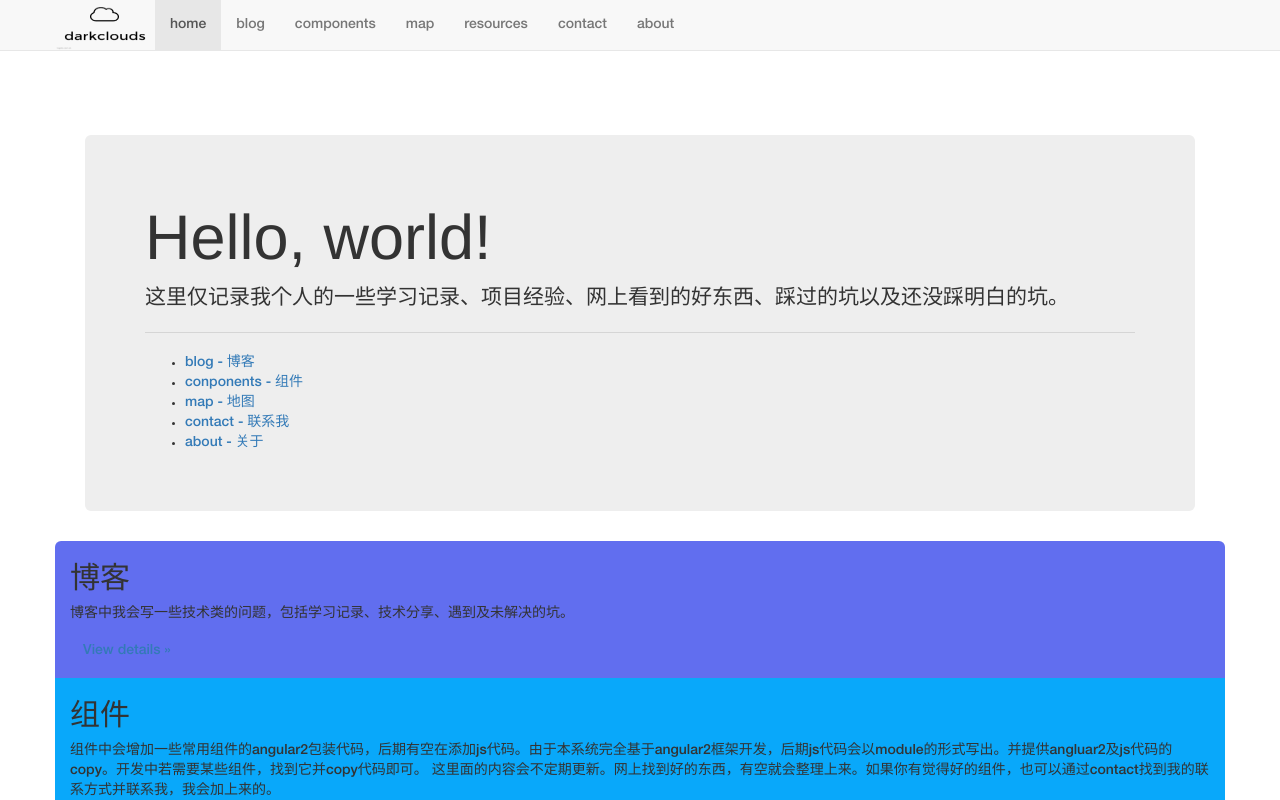
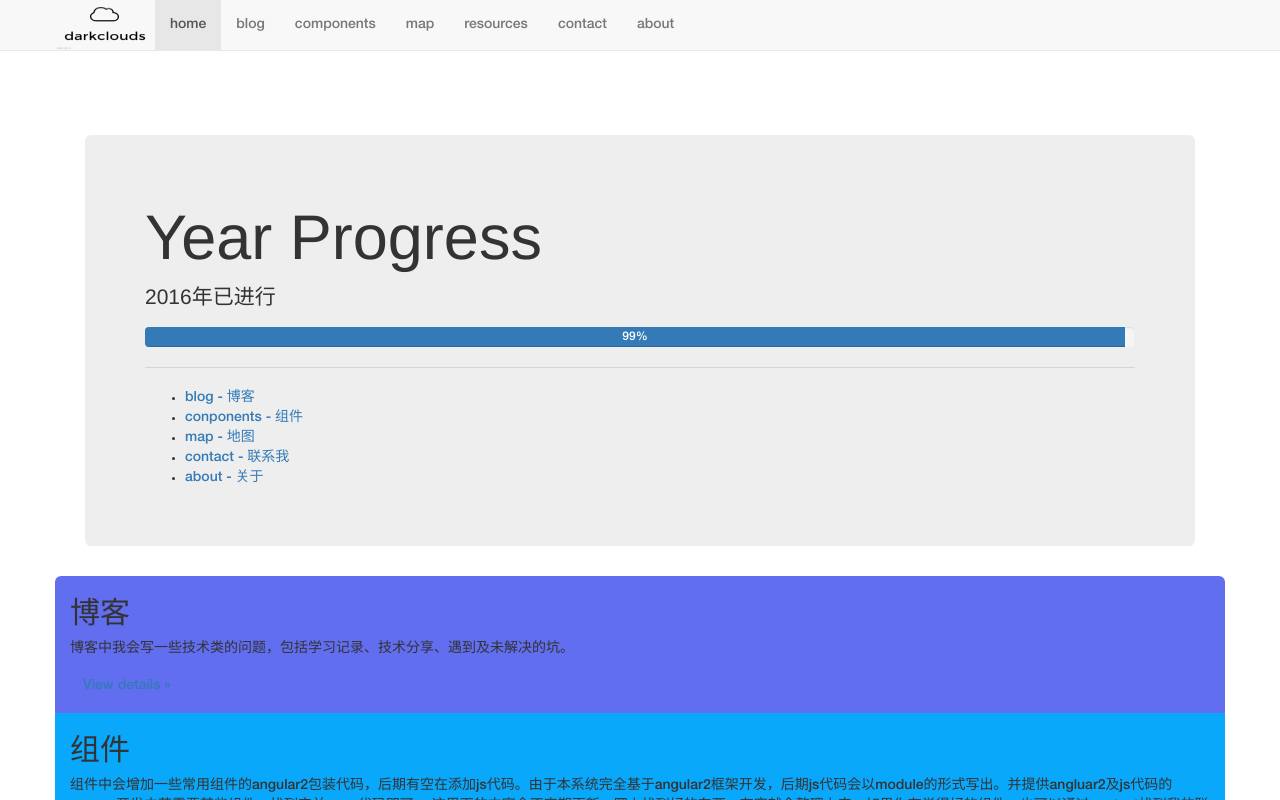
Before and after one commit to Chengyanzhao/web, an Angular app: page /home in a window 1280 px wide. Shown: the top 800 px of the page. Built offline with nearby package versions, Linux system fonts and the light colour scheme.

Commit message:
增加：年进度条

```diff
--- a/src/app/app.module.ts
+++ b/src/app/app.module.ts
@@ -8,6 +8,7 @@ import { MainnavRoutingModule } from './mainnav-routing/mainnav-routing.module';
 import { AppComponent } from './app.component';
 import { ContactComponent } from './contact/contact.component';
 import { MainComponent } from './main/main.component';
+import { AboutComponent } from './about/about.component';
 
 import { MapComponent } from './map/map.component';
 import { BlogComponent } from './blog/blog.component';
@@ -33,7 +34,8 @@ import { CancelDefEvent } from './shared/directive/cancelDefEvent.directive';
     ResourcesComponent,
     ColorComponent,
     ScrollTo,
-    CancelDefEvent
+    CancelDefEvent,
+    AboutComponent
   ],
   imports: [
     BrowserModule,
--- a/src/app/main/main.component.html
+++ b/src/app/main/main.component.html
@@ -4,11 +4,17 @@
 			<div class="col-md-12 column">
 				<div class="jumbotron">
 					<h1>
-						Hello, world!
+						Year Progress
 					</h1>
 					<p>
-						这里仅记录我个人的一些学习记录、项目经验、网上看到的好东西、踩过的坑以及还没踩明白的坑。
+						{{curYear}}年已进行
 					</p>
+					<div class="progress">
+						<div class="progress-bar" role="progressbar" [attr.aria-valuenow]="yearProgress" [attr.aria-valuemin]="0" aria-valuemax="100"
+							[style.width]="yearProgressRatio" style="min-width: 2em;">
+							{{yearProgress}}%
+					</div>
+				</div>
 				<hr>
 				<ul>
 					<li><a href="">blog - 博客</a></li>
--- a/src/app/main/main.component.ts
+++ b/src/app/main/main.component.ts
@@ -7,9 +7,21 @@ import { Component, OnInit } from '@angular/core';
 })
 export class MainComponent implements OnInit {
   private isShowComsLst: boolean = false;
+  tempYearProgress: number = 0;
+  yearProgress: string = '0';
+  yearProgressRatio: string = '0%';
+  curYear: number = 0;
   constructor() { }
 
-  ngOnInit() {
+  ngOnInit(): void {
+    let date = new Date();
+    this.curYear = date.getFullYear();
+    let current = date.getTime();
+    let start = (new Date(date.getFullYear(), 0, 1)).getTime();
+    let end = (new Date(date.getFullYear() + 1, 0, 1)).getTime();
+    this.tempYearProgress = Math.round((current - start) / (end - start) * 100);
+    this.yearProgress = this.tempYearProgress.toString();
+    this.yearProgressRatio = (this.tempYearProgress).toString() + '%';
   }
 
   comListToggle($event): void {
```
Lines whose indentation alone changed are shown as unchanged.
